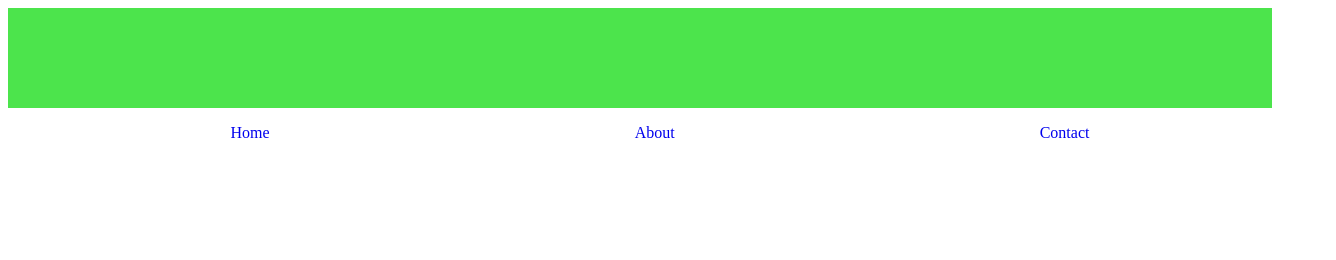
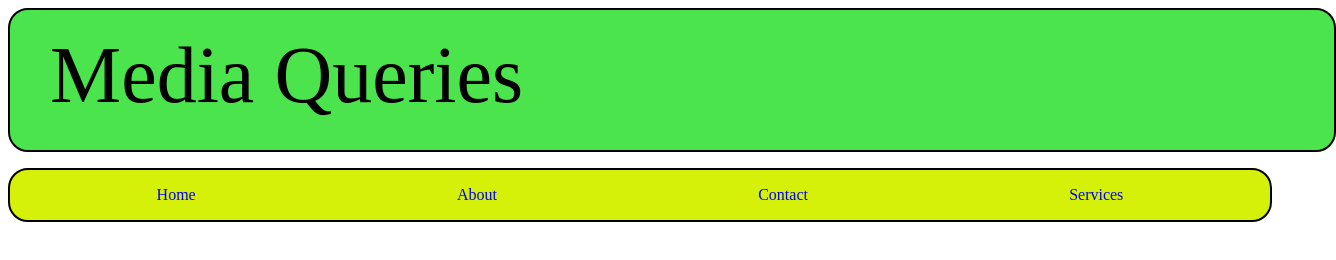
Before and after one commit to Abhaypsingh21062007/CSS-CSE11, a plain HTML site: page MediaQueries.html in a window 1280 px wide. Shown: the whole page, 1336 px wide, since content can reach past the window. Drawn offline with Linux system fonts and the light colour scheme.

Commit message:
More Media

```diff
--- a/MediaQueries.css
+++ b/MediaQueries.css
@@ -18,10 +18,17 @@
     width: 100%;
     height: 100px;
     background-color: rgb(76, 228, 76);
+    border-radius: 20px;
+    border: 2px solid black;
+    padding: 10px;
+    font-size: 80px;
+
     }
 @media(min-width:768px){
     .box{
-        background-attachment: red;
+        background-attachment: rgb(250, 4, 4);
+        padding: 20px;
+        padding-left: 40px;
     }
 }
 li{
@@ -31,6 +38,12 @@ li{
 nav ul{
     display: flex;
     justify-content: space-around;
+    align-items: center;
+    background: #d5f009;
+    padding: 1rem;
+    border-radius: 20px;
+    border: 2px solid black;
+    cursor: pointer;
 }
 a{
     text-decoration: none;
--- a/MediaQueries.html
+++ b/MediaQueries.html
@@ -8,7 +8,7 @@
 </head>
 <body>
     <!-- <p>Lorem ipsum dolor, sit amet consectetur adipisicing elit. Voluptate, enim.</p> -->
-    <div class="box">
+    <div class="box">Media Queries
 
     </div>
     <nav>
@@ -16,6 +16,8 @@
             <li><a href="#">Home</a></li>
             <li><a href="#">About</a></li>
             <li><a href="#">Contact</a></li>
+            <li><a href="#">Services</a></li>
+
         </ul>
     </nav>
 </body>
```
